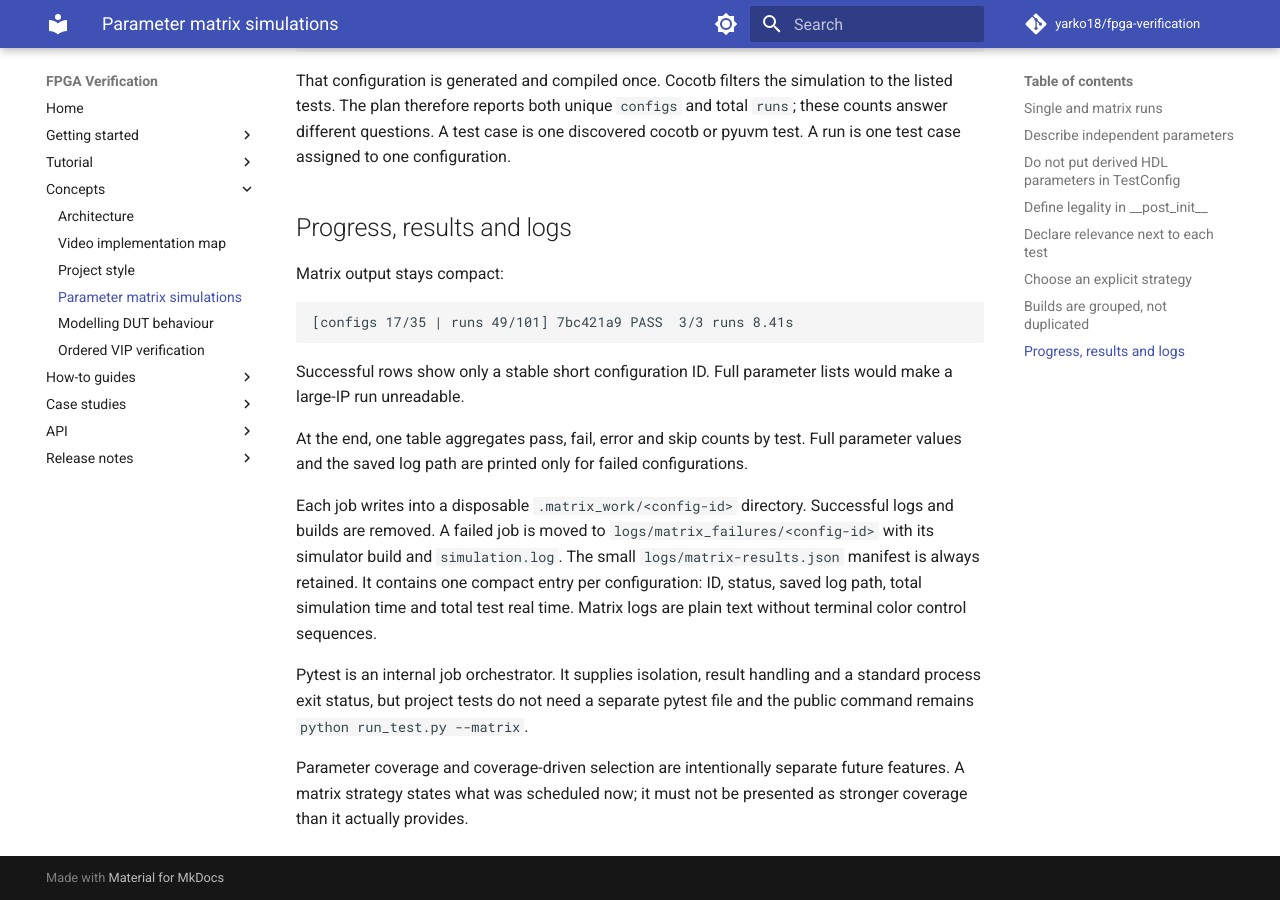
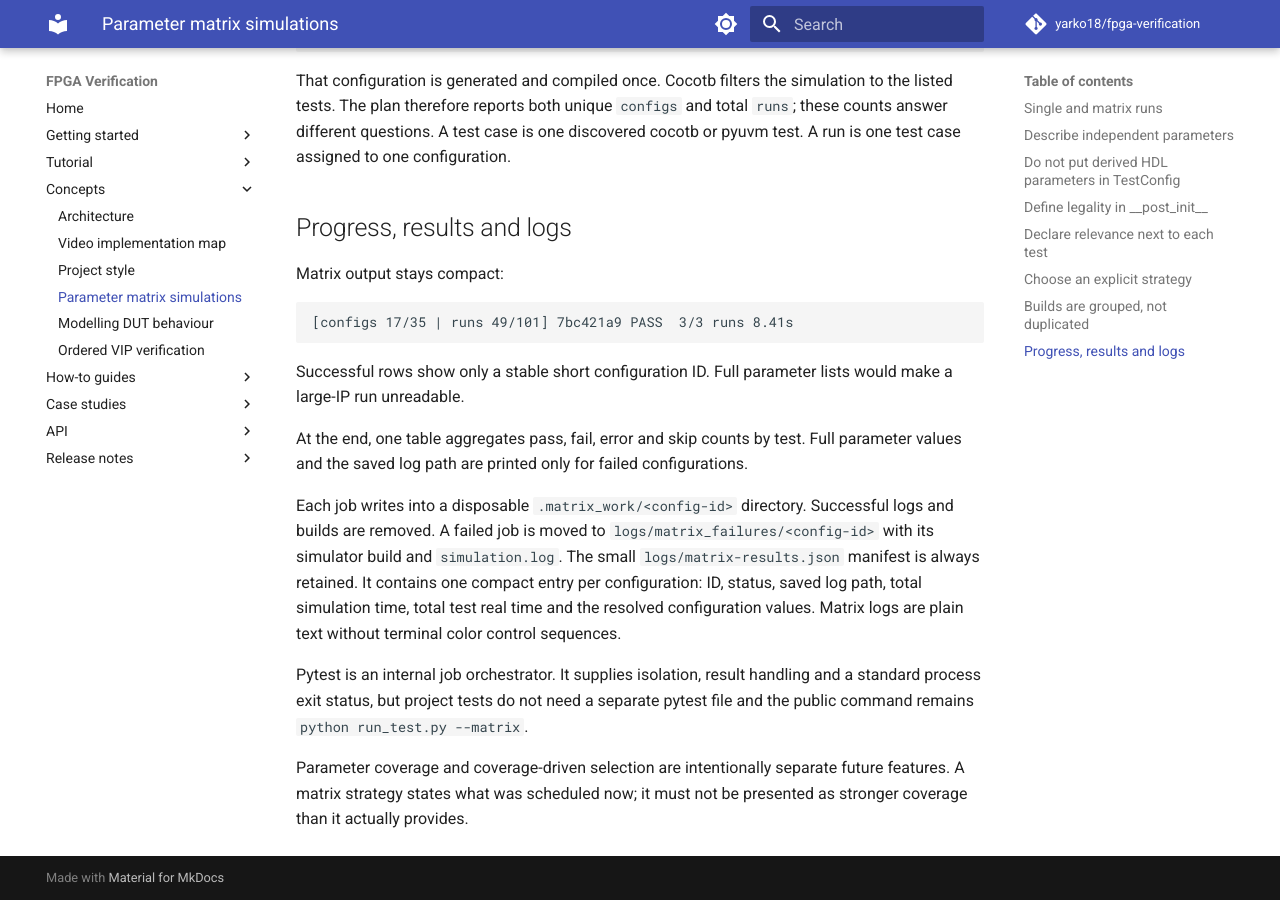
Before and after one commit to yarko18/fpga-verification, an MkDocs documentation site: the page built from docs/guide/parameter-matrix.md, in a window 1280 px wide and 900 px high, scrolled down 5079 px. Built offline with MkDocs 1.6.1 and Material for MkDocs 9.7.7, drawn with Linux system fonts in a browser that asks for light colours; comment, search, counter and statistics services are not loaded.

Commit message:
Include configs in matrix results

```diff
--- a/docs/guide/parameter-matrix.md
+++ b/docs/guide/parameter-matrix.md
@@ -278,8 +278,9 @@
 `logs/matrix_failures/<config-id>` with its simulator build and
 `simulation.log`. The small `logs/matrix-results.json` manifest is always
 retained. It contains one compact entry per configuration: ID, status, saved
-log path, total simulation time and total test real time. Matrix logs are plain
-text without terminal color control sequences.
+log path, total simulation time, total test real time and the resolved
+configuration values. Matrix logs are plain text without terminal color
+control sequences.
 
 Pytest is an internal job orchestrator. It supplies isolation, result handling
 and a standard process exit status, but project tests do not need a separate
```
Also changed, not shown: CHANGELOG.md (+3 -3 lines), 2 other files.
